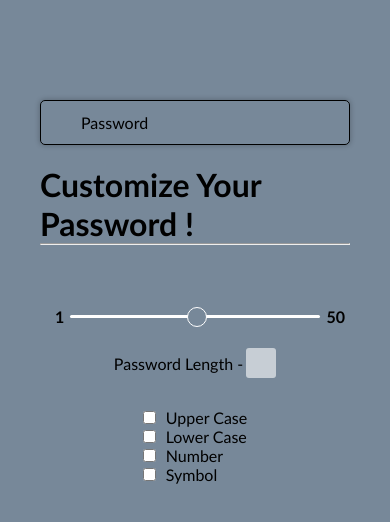
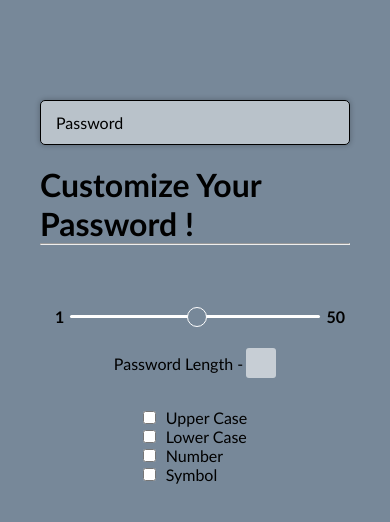
Before and after one commit to vishumonk-ey/javascript, a plain HTML site: page js/passGenerator/index.html in a window 390 px wide. Drawn offline with Linux system fonts and the light colour scheme.

Commit message:
Update style.css

```diff
--- a/js/passGenerator/style.css
+++ b/js/passGenerator/style.css
@@ -119,6 +119,19 @@
 }
 .password::-webkit-scrollbar{
     -webkit-appearance: none;
+    height: 0px;
+    width: 0px;
+}
+.passwordDisplay{
+    display: flex;
+    align-items: center;
+    justify-content: space-between;
+    background: rgba(255, 255, 255, 0.482);
+}
+.ri-clipboard-line:hover{
+    text-align: center;
+    border-radius: 2px;
+    background: rgb(159, 199, 242);
 }
 
 @media (max-width:780px) {
@@ -130,5 +143,8 @@
         padding:40px;
         padding-top: 100px;
     }
-
+    .passwordDisplay{
+        padding: 12px 15px;
+        gap: 20px;
+    }
 }
```
